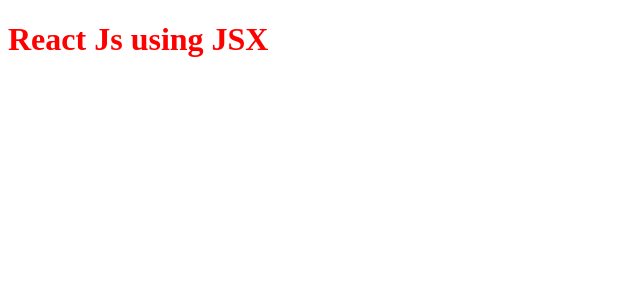
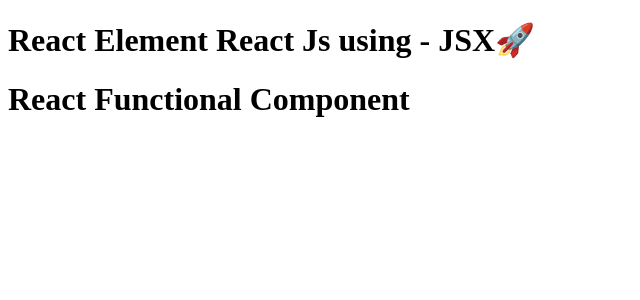
Before and after one commit to RamitRoshan/bite-now, a React (Vite) app: page / in a window 1280 px wide. Shown: the top 300 px of the page, without its empty margins (0-640 px from the left). Built offline with nearby package versions, Linux system fonts and the light colour scheme.

Commit message:
implement component composition and implement jsx inside fn component

```diff
--- a/App.js
+++ b/App.js
@@ -2,11 +2,41 @@ import React from "react";
 import ReactDOM from "react-dom/client";
 
 
-//JSX - Html or XML like
-const jsxHeading = <h1 id="heading">React Js using JSX</h1>
+const elem = <span>React Element </span>
 
-console.log(jsxHeading);
+const Title = () => (
+  <h1 className="head" tabIndex="5">
+    {elem}
+    React Js using - JSX🚀
+  </h1>
+);
+
+
+
+//React Functional Component
+const HeadingComponent = () => (
+  <div id="container">
+      {Title()}
+    <h1 className="heading">React Functional Component</h1>
+  </div>
+
+);
+
+const Header = () => <h1>Bangalore</h1>;
+const Content =() => <p>tech city bengaluru</p>
+const Page = () => {
+  return(
+    <div>
+      <Header/>
+      <Content/>
+    </div>
+  )
+}
+
+
+
+// console.log(jsxHeading);
 
 const root = ReactDOM.createRoot(document.getElementById("root"));
 
-root.render(jsxHeading);
+root.render(<HeadingComponent/>);
--- a/index.html
+++ b/index.html
@@ -8,7 +8,7 @@
 </head>
 <body>
     <div id="root">
-        <h1>Ramit Roshan</h1>
+        <!-- <h1>Ramit Roshan</h1> -->
     </div>
 
     <script type="module" src="./App.js"></script>
```
